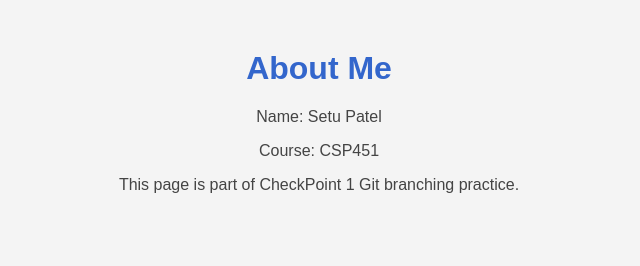
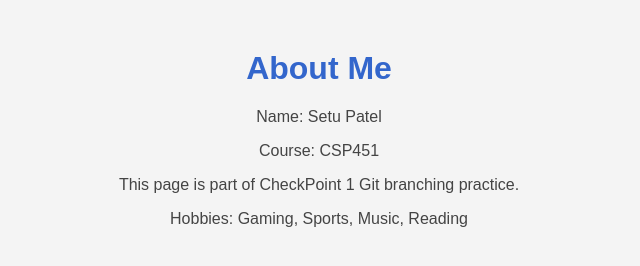
Before and after one commit to sbpatel55/CSP451-Checkpoint1-sbpatel55, a plain HTML site: page about.html in a window 1280 px wide. Shown: the whole page, without its empty margins (321-961 px from the left). Drawn offline with Linux system fonts and the light colour scheme.

Commit message:
feat: added hobbies section

```diff
--- a/about.html
+++ b/about.html
@@ -9,5 +9,6 @@
     <p>Name: Setu Patel</p>
     <p>Course: CSP451</p>
     <p>This page is part of CheckPoint 1 Git branching practice.</p>
+    <p>Hobbies: Gaming, Sports, Music, Reading</p>
 </body>
 </html>
```
